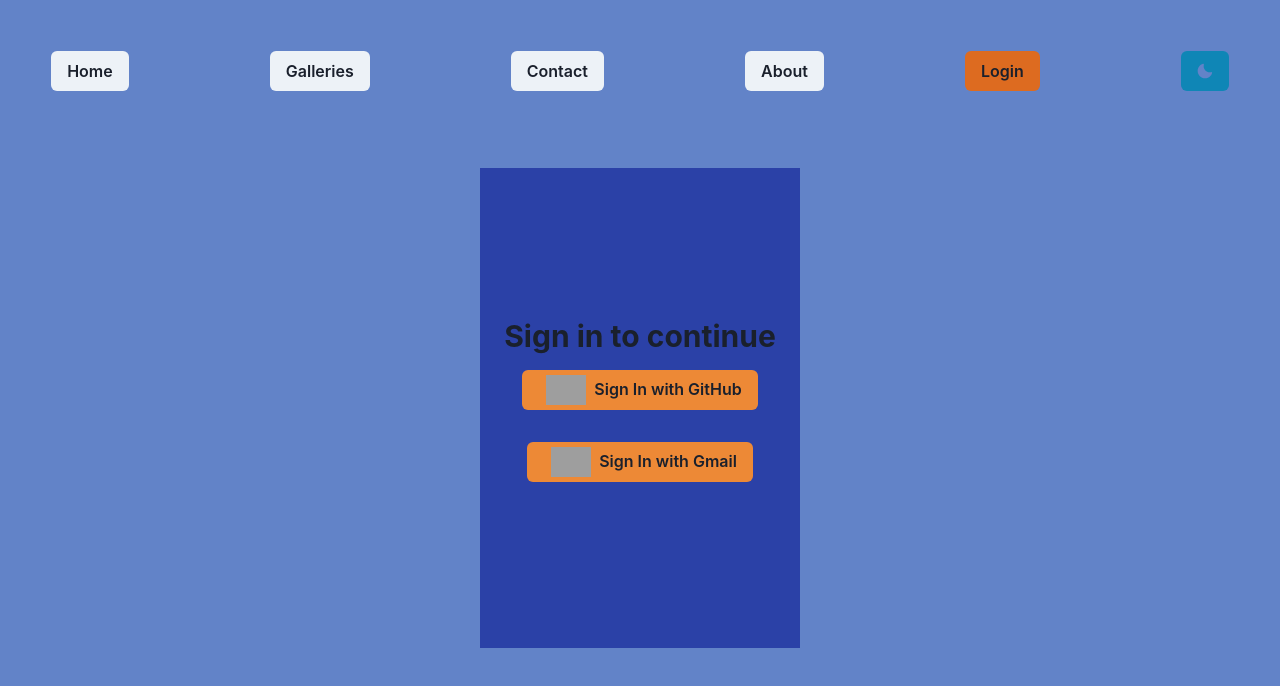
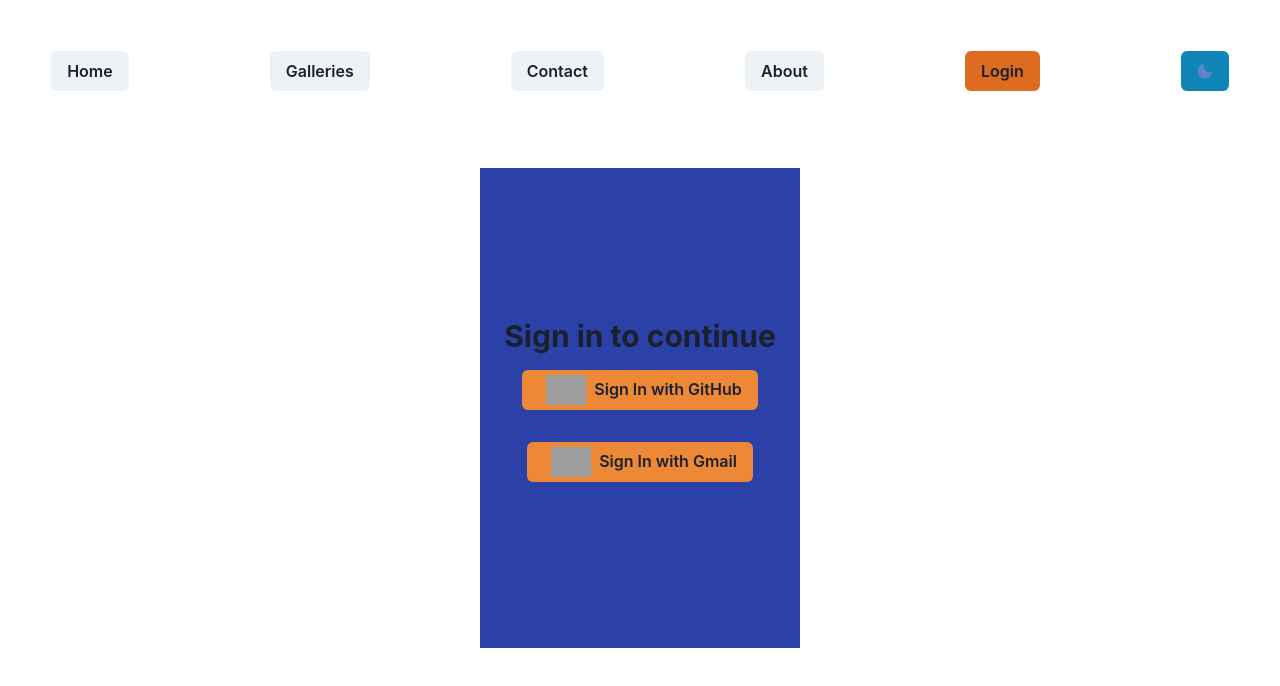
Before and after one commit to WagnerA117/dallery, a Next.js app: page / in a window 1280 px wide. Shown: the top 686 px of the page. Built offline with nearby package versions, Linux system fonts and the light colour scheme; no server answers; grey boxes are pictures that could not be loaded.

Commit message:
removed one or two unused imports

```diff
--- a/app/chakra/customTheme.ts
+++ b/app/chakra/customTheme.ts
@@ -1,6 +1,4 @@
 import { extendTheme } from "@chakra-ui/react";
-import { ChakraProps } from "@chakra-ui/react";
-import { color } from "framer-motion";
 
 export const customTheme = extendTheme({
   colors: {
@@ -31,11 +29,11 @@ export const customTheme = extendTheme({
     },
   },
 
-  styles: {
-    global: (props: { colorMode: string }) => ({
-      body: {
-        bg: props.colorMode === "dark" ? "starNight.dark2" : "starNight.light",
-      },
-    }),
-  },
+  //styles: {
+  //  global: (props: { colorMode: string }) => ({
+  //    body: {
+  //      bg: props.colorMode === "dark" ? "starNight.dark2" : "starNight.light",
+  //    },
+  //  }),
+  //},
 });
```
